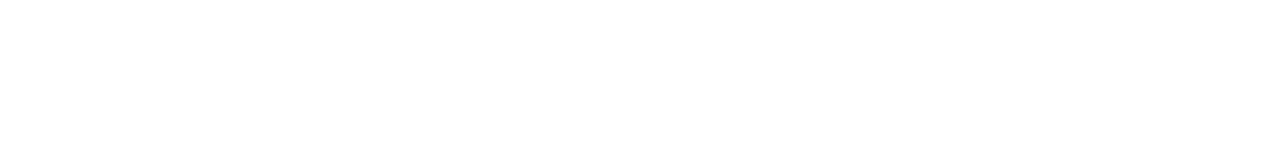
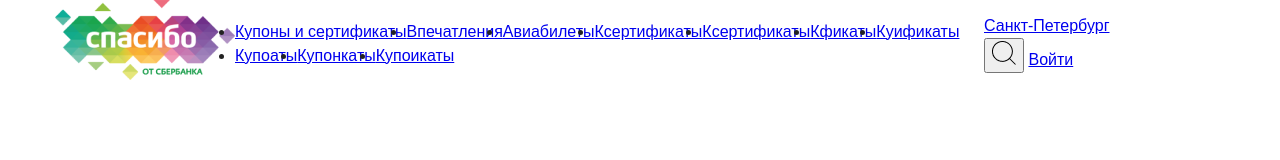
Before and after one commit to sanjar1311/SPS, a plain HTML site: page index.html in a window 1280 px wide. Drawn offline with Linux system fonts and the light colour scheme.

Commit message:
creat nav section html

```diff
--- a/css/styles.css
+++ b/css/styles.css
@@ -36,13 +36,28 @@ img {
 }
 
 .container {
-  max-width: 1250px;
+  max-width: 1220px;
   padding-left: 25px;
   padding-right: 25px;
   margin-left: auto;
   margin-right: auto;
   /* box-shadow: 0 10px 20px -10px rgba(0, 0, 0, 0.1); */
 }
+
+.container-flex {
+  display: flex;
+  align-items: center;
+}
+
+.nav-list {
+  max-width: 749px;
+  display: flex;
+  flex-wrap: wrap;
+  margin: 0;
+  padding: 0;
+}
+
+
 
 
 
--- a/index.html
+++ b/index.html
@@ -3,11 +3,64 @@
 <head>
   <meta charset="UTF-8">
   <meta name="viewport" content="width=device-width, initial-scale=1.0">
-  <title>Document</title>
+  <title>СПС</title>
   <link rel="stylesheet" href="css/normalize.css">
   <link rel="stylesheet" href="css/styles.css">
 </head>
 <body>
 
+  <header class="site-header">
+    <div class="container container-flex">
+      <div class="site-logo">
+        <img src="img/logo.png" width="180" height="80" alt="Site logo">
+      </div>
+      <nav class="site-navbar">
+        <ul class="nav-list">
+          <li class="list-item">
+            <a href="#" class="navlink">Купоны и сертификаты</a>
+          </li>
+          <li class="list-item">
+            <a href="#" class="navlink">Впечатления</a>
+          </li>
+          <li class="list-item">
+            <a href="#" class="navlink">Авиабилеты</a>
+          </li>
+          <li class="list-item">
+            <a href="#" class="navlink">Ксертификаты</a>
+          </li>
+          <li class="list-item">
+            <a href="#" class="navlink">Ксертификаты</a>
+          </li>
+          <li class="list-item">
+            <a href="#" class="navlink">Кфикаты</a>
+          </li>
+          <li class="list-item">
+            <a href="#" class="navlink">Куификаты</a>
+          </li>
+          <li class="list-item">
+            <a href="#" class="navlink">Купоаты</a>
+          </li>
+          <li class="list-item">
+            <a href="#" class="navlink">Купонкаты</a>
+          </li>
+          <li class="list-item">
+            <a href="#" class="navlink">Купоикаты</a>
+          </li>
+        </ul>
+      </nav>
+      <div class="nav-right-section">
+        <div class="top">
+          <a class="pitr-link" href="#">Санкт-Петербург</a>
+        </div>
+        <div class="bottom">
+          <button type="button">
+            <img src="img/search.png" width="24" height="24" alt="Search button">
+          </button>
+          <a class="kirish" href="#">Войти</a>
+        </div>
+      </div>
+    </div>
+  </header>
+
 </body>
 </html>
```
Also changed, not shown: img/logo.png (added), img/search.png (added).
